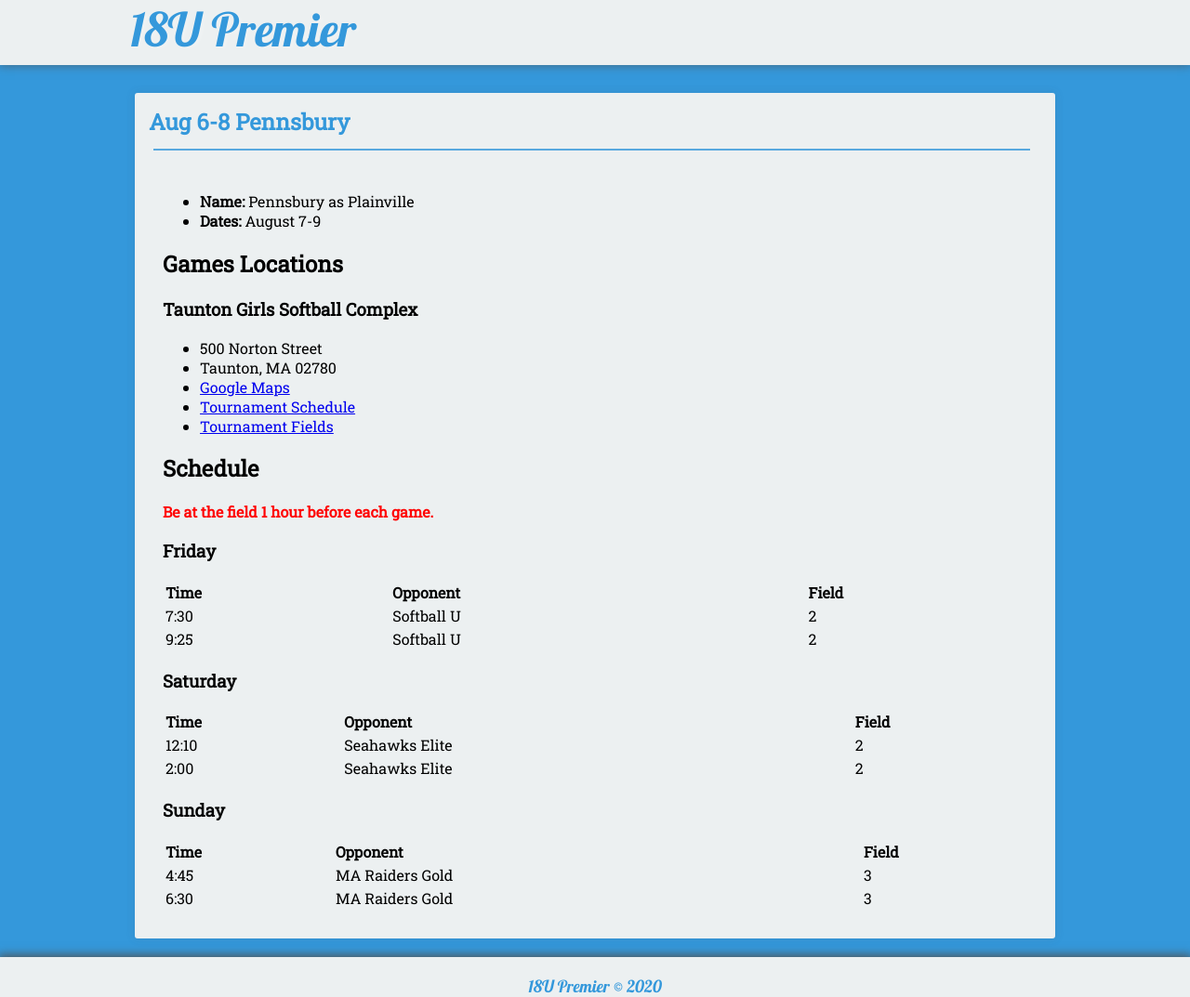
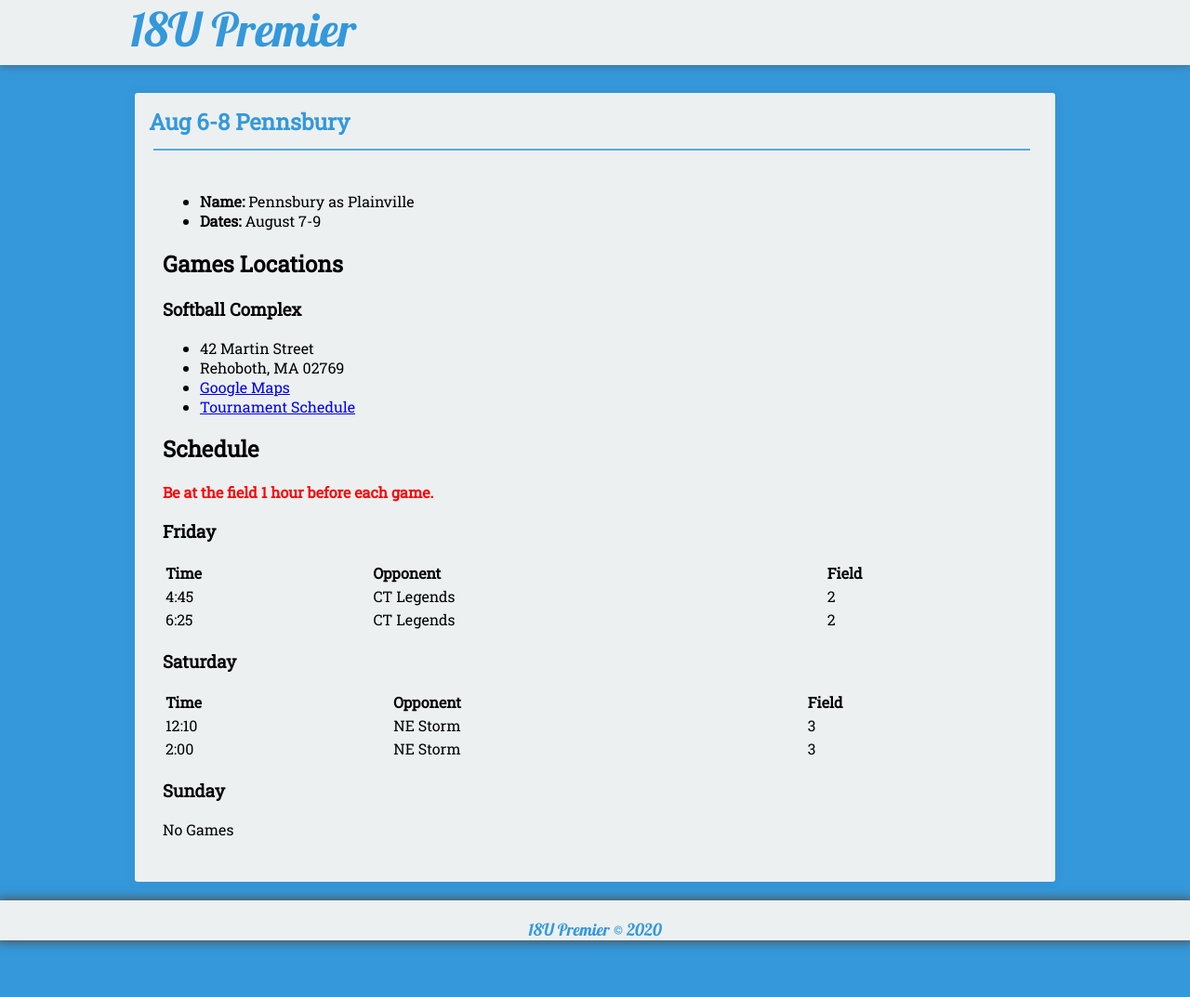
Before and after one commit to seanmerrow/ecf, a Jekyll site: the page built from _posts/2019-07-05-Aug-6-Penns.md, in a window 1280 px wide. Shown: the whole page at 93% size. Built offline with Jekyll 4.4.1, drawn with Linux system fonts in a browser that asks for light colours; nearby versions of some CDN libraries.

Commit message:
Update 2019-07-05-Aug-6-Penns.md

```diff
--- a/_posts/2019-07-05-Aug-6-Penns.md
+++ b/_posts/2019-07-05-Aug-6-Penns.md
@@ -12,12 +12,11 @@ category:
 * **Dates:** August 7-9
 
 ## Games Locations
-### Taunton Girls Softball Complex
-* 500 Norton Street
-* Taunton, MA 02780
-* [Google Maps](https://goo.gl/maps/wY14hrCz5qfZh25b9)
+### Softball Complex
+* 42 Martin Street
+* Rehoboth, MA 02769
+* [Google Maps](https://goo.gl/maps/6r5SsUSMZ1C8Z2DT7)
 * [Tournament Schedule](http://pennsburyinvitational.com/game-schedules/)
-* [Tournament Fields](http://pennsburyinvitational.com/tournament-fields/)
 
 ## Schedule
 **<span style="color:red">Be at the field 1 hour before each game.</span>**
@@ -26,19 +25,16 @@ category:
 
 | Time     | Opponent       | Field |
 |:---      |:---            |:---   |
-| 7:30      | Softball U    |2   |
-| 9:25      | Softball U    |2   |
+| 4:45      | CT Legends    |2   |
+| 6:25      | CT Legends    |2   |
 
 ### Saturday
 
 | Time     | Opponent       | Field |
 |:---      |:---            |:---   |
-| 12:10      | Seahawks Elite  |2    |
-| 2:00      | Seahawks Elite  |2    |
+| 12:10      | NE Storm  |3    |
+| 2:00      | NE Storm  |3    |
 
 ### Sunday
 
-| Time     | Opponent       | Field |
-|:---      |:---            |:---   |
-| 4:45      | MA Raiders Gold  |3    |
-| 6:30      | MA Raiders Gold  |3  |
+No Games
```
